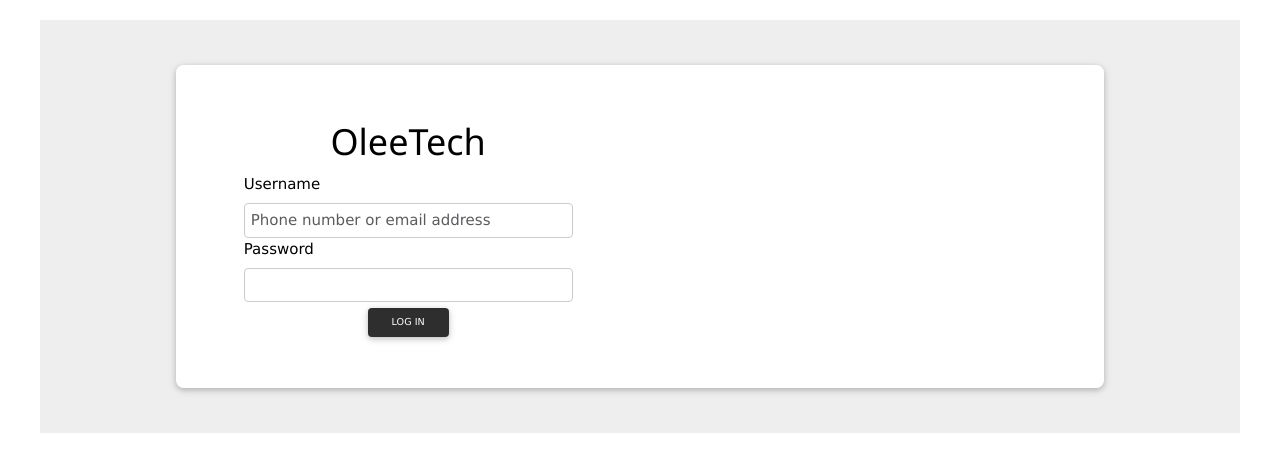
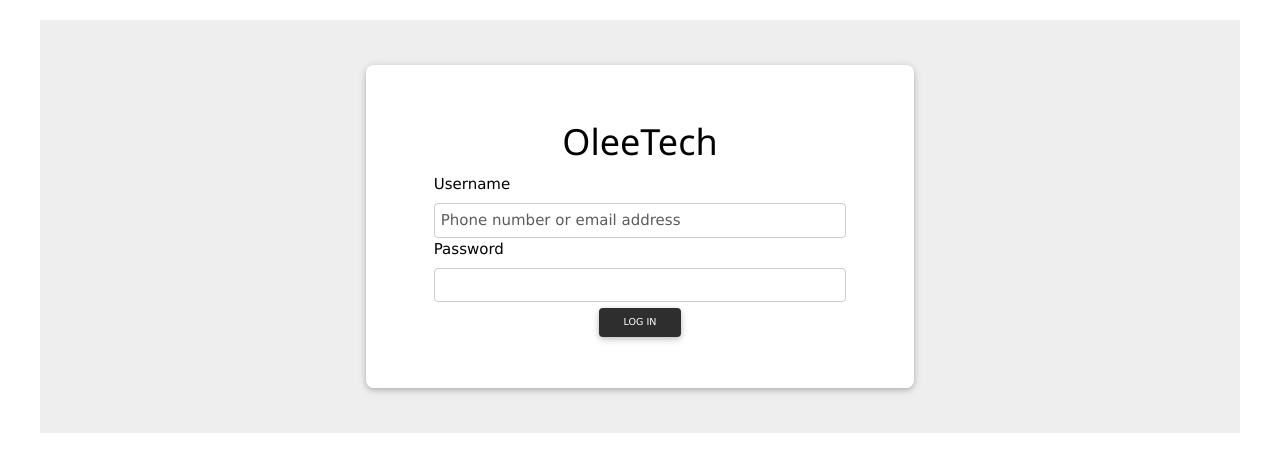
Before and after one commit to oleetech/inventory, a Django app: page /admin/login/ in a window 1280 px wide. Shown: the part 20-492 px from the top of the page. Run offline with Django 4.2, Linux system fonts and the light colour scheme; some libraries are stand-ins or nearby versions.

Commit message:
login template customize

```diff
--- a/templates/admin/login.html
+++ b/templates/admin/login.html
@@ -50,10 +50,10 @@
 <section class="h-100 gradient-form" style="background-color: #eee;">
   <div class="container py-5 h-100">
     <div class="row d-flex justify-content-center align-items-center h-100">
-      <div class="col-xl-10">
+      <div class="col-md-6">
         <div class="card rounded-3 text-black">
           <div class="row g-0">
-            <div class="col-lg-6">
+            <div class="col-lg-a">
               <div class="card-body p-md-5 mx-md-4">
 
 <form action="{{ app_path }}" method="post" id="login-form">{% csrf_token %}
```
Also changed, not shown: db.sqlite3.
